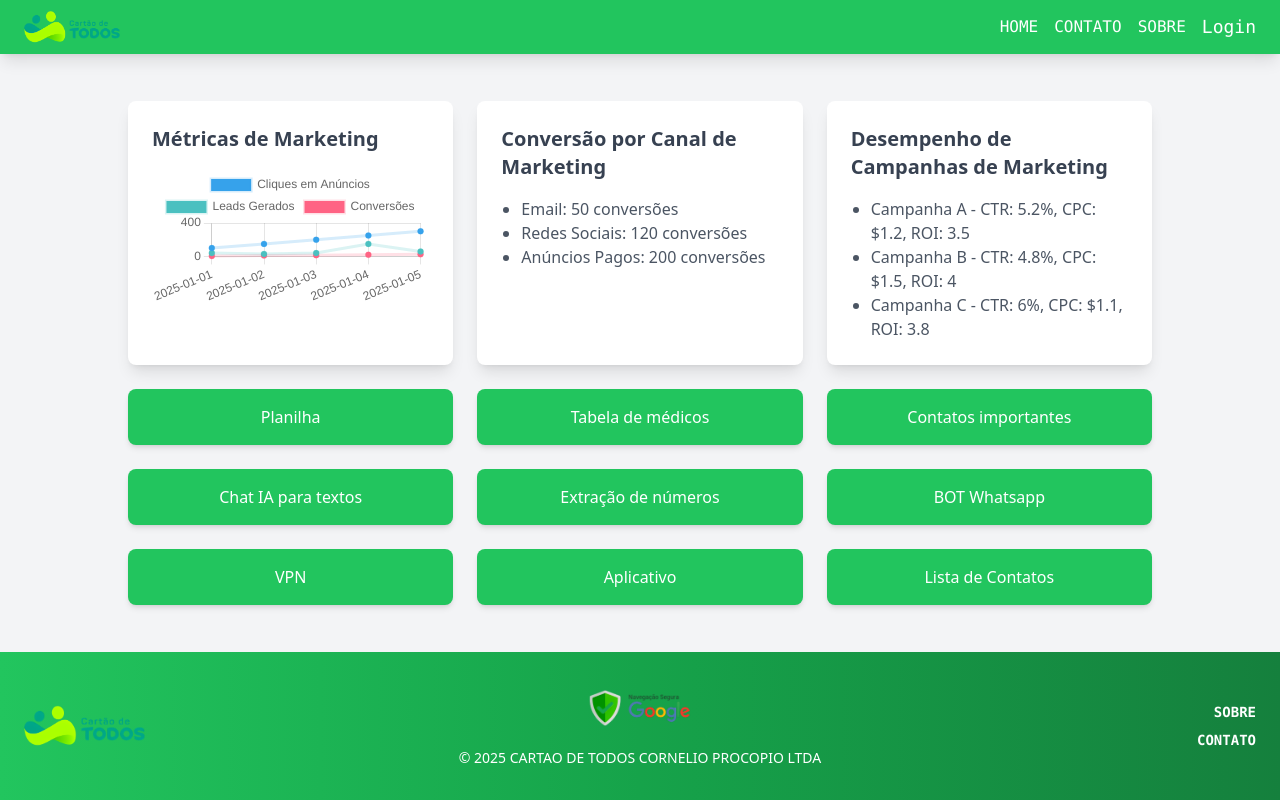
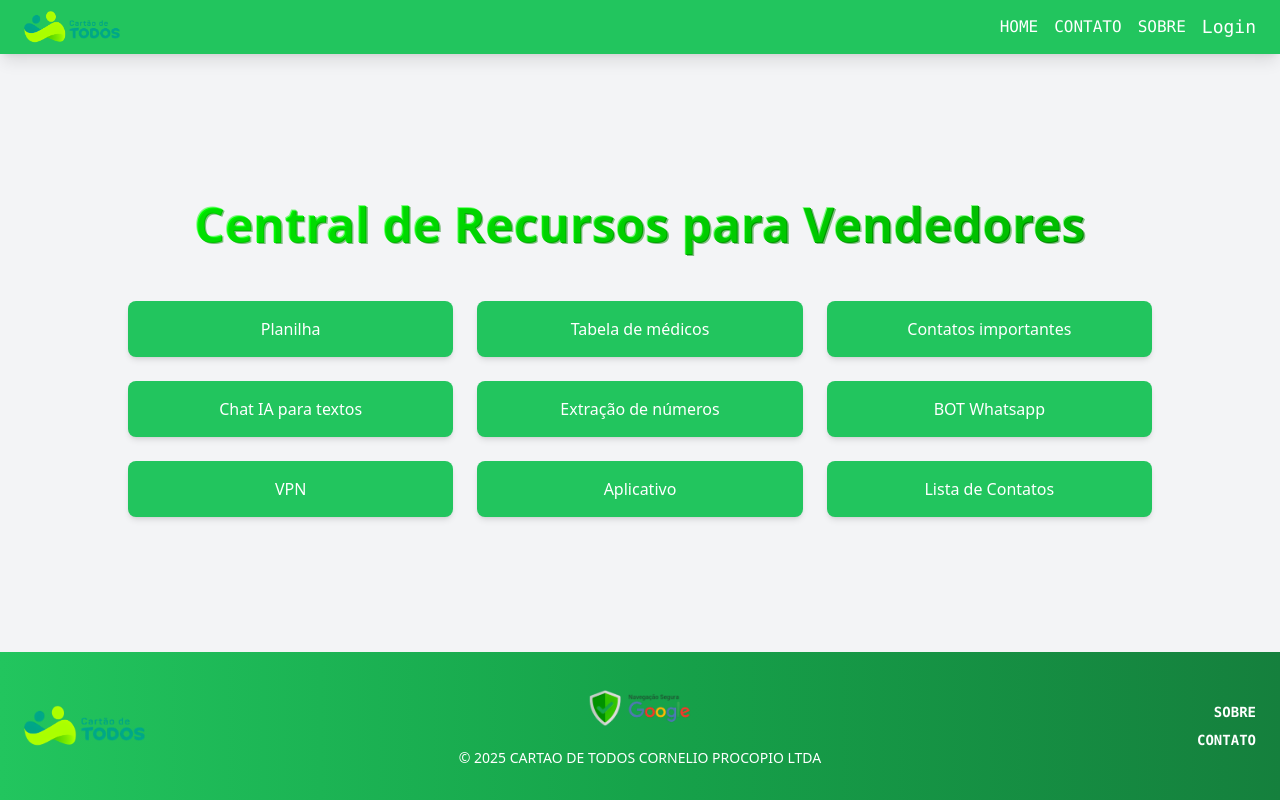
Before and after one commit to ViniciusCampeao/cdt, a React (Vite) app: page /admin in a window 1280 px wide. Built offline with nearby package versions, Linux system fonts and the light colour scheme; no server answers.

Commit message:
feat: new components

```diff
--- a/src/components/Dashboard/index.tsx
+++ b/src/components/Dashboard/index.tsx
@@ -1,68 +1,19 @@
-import React, { useEffect, useState } from 'react';
+import React from 'react';
 import Header from '../Header';
 import Footer from '../Footer';
-import MarketingMetrics from './partials/Mkt';
-import ConversionByChannel from './partials/Channel';
-import CampaignPerformance from './partials/Performance';
 import DashboardButton from './partials/DashboardButton';
 import 'chart.js/auto';
+import './partials/styles.css';
 
 const AdminDashboard: React.FC = () => {
-  const [marketingData, setMarketingData] = useState<{ labels: string[]; clicks: number[]; leads: number[]; conversions: number[] }>({ labels: [], clicks: [], leads: [], conversions: [] });
-  const [channelData, setChannelData] = useState<{ channel: string; conversions: number }[]>([]);
-  const [campaignData, setCampaignData] = useState<{ campaign: string; ctr: number; cpc: number; roi: number }[]>([]);
 
-  useEffect(() => {
-    const fetchMarketingData = async () => {
-      const data = [
-        { date: '2025-01-01', clicks: 100, leads: 40, conversions: 5 },
-        { date: '2025-01-02', clicks: 150, leads: 30, conversions: 10 },
-        { date: '2025-01-03', clicks: 200, leads: 40, conversions: 15 },
-        { date: '2025-01-04', clicks: 250, leads: 150, conversions: 20 },
-        { date: '2025-01-05', clicks: 300, leads: 60, conversions: 25 },
-      ];
-
-      const labels = data.map(item => item.date);
-      const clicks = data.map(item => item.clicks);
-      const leads = data.map(item => item.leads);
-      const conversions = data.map(item => item.conversions);
-
-      setMarketingData({ labels, clicks, leads, conversions });
-    };
-
-    const fetchChannelData = async () => {
-      const data = [
-        { channel: 'Email', conversions: 50 },
-        { channel: 'Redes Sociais', conversions: 120 },
-        { channel: 'Anúncios Pagos', conversions: 200 },
-      ];
-
-      setChannelData(data);
-    };
-
-    const fetchCampaignData = async () => {
-      const data = [
-        { campaign: 'Campanha A', ctr: 5.2, cpc: 1.2, roi: 3.5 },
-        { campaign: 'Campanha B', ctr: 4.8, cpc: 1.5, roi: 4.0 },
-        { campaign: 'Campanha C', ctr: 6.0, cpc: 1.1, roi: 3.8 },
-      ];
-
-      setCampaignData(data);
-    };
-
-    fetchMarketingData();
-    fetchChannelData();
-    fetchCampaignData();
-  }, []);
 
   return (
     <div className="min-h-screen flex flex-col">
       <Header />
       <div className="flex flex-1 flex-col items-center justify-center p-10 bg-gray-100">
+      <h1 className="futuristic-text text-center mb-10">Central de Recursos para Vendedores</h1>
         <div className="grid grid-cols-1 md:grid-cols-2 lg:grid-cols-3 gap-6 w-full max-w-5xl">
-          <MarketingMetrics data={marketingData} />
-          <ConversionByChannel data={channelData} />
-          <CampaignPerformance data={campaignData} />
           <DashboardButton label="Planilha" path="/planilha" />
           <DashboardButton label="Tabela de médicos" path="/doctors" />
           <DashboardButton label="Contatos importantes" path="/importantNumbers" />
--- a/src/components/Dashboard/partials/Channel.tsx
+++ /dev/null
@@ -1,25 +0,0 @@
-import React from 'react';
-
-interface ChannelProps {
-  data: {
-    channel: string;
-    conversions: number;
-  }[];
-}
-
-const Channel: React.FC<ChannelProps> = ({ data }) => {
-  return (
-    <div className="p-6 bg-white rounded-lg shadow-lg">
-      <h3 className="text-xl font-semibold text-gray-700 mb-4">Conversão por Canal de Marketing</h3>
-      <ul className="list-disc ml-5">
-        {data.map(channel => (
-          <li key={channel.channel} className="text-gray-600">
-            {channel.channel}: {channel.conversions} conversões
-          </li>
-        ))}
-      </ul>
-    </div>
-  );
-};
-
-export default Channel;
--- a/src/components/Dashboard/partials/Mkt.tsx
+++ /dev/null
@@ -1,49 +0,0 @@
-import React from 'react';
-import { Line } from 'react-chartjs-2';
-
-interface MarketingMetricsChartProps {
-  data: {
-    labels: string[];
-    clicks: number[];
-    leads: number[];
-    conversions: number[];
-  };
-}
-
-const Mkt: React.FC<MarketingMetricsChartProps> = ({ data }) => {
-  const chartData = {
-    labels: data.labels,
-    datasets: [
-      {
-        label: 'Cliques em Anúncios',
-        data: data.clicks,
-        fill: false,
-        backgroundColor: 'rgb(54, 162, 235)',
-        borderColor: 'rgba(54, 162, 235, 0.2)',
-      },
-      {
-        label: 'Leads Gerados',
-        data: data.leads,
-        fill: false,
-        backgroundColor: 'rgb(75, 192, 192)',
-        borderColor: 'rgba(75, 192, 192, 0.2)',
-      },
-      {
-        label: 'Conversões',
-        data: data.conversions,
-        fill: false,
-        backgroundColor: 'rgb(255, 99, 132)',
-        borderColor: 'rgba(255, 99, 132, 0.2)',
-      },
-    ],
-  };
-
-  return (
-    <div className="p-6 bg-white rounded-lg shadow-lg">
-      <h3 className="text-xl font-semibold text-gray-700 mb-4">Métricas de Marketing</h3>
-      <Line data={chartData} />
-    </div>
-  );
-};
-
-export default Mkt;
--- a/src/components/Dashboard/partials/Performance.tsx
+++ /dev/null
@@ -1,27 +0,0 @@
-import React from 'react';
-
-interface PerformanceProps {
-  data: {
-    campaign: string;
-    ctr: number;
-    cpc: number;
-    roi: number;
-  }[];
-}
-
-const Performance: React.FC<PerformanceProps> = ({ data }) => {
-  return (
-    <div className="p-6 bg-white rounded-lg shadow-lg">
-      <h3 className="text-xl font-semibold text-gray-700 mb-4">Desempenho de Campanhas de Marketing</h3>
-      <ul className="list-disc ml-5">
-        {data.map(campaign => (
-          <li key={campaign.campaign} className="text-gray-600">
-            {campaign.campaign} - CTR: {campaign.ctr}%, CPC: ${campaign.cpc}, ROI: {campaign.roi}
-          </li>
-        ))}
-      </ul>
-    </div>
-  );
-};
-
-export default Performance;
--- /dev/null
+++ b/src/components/Dashboard/partials/styles.css
@@ -0,0 +1,38 @@
+.futuristic-text {
+  font-size: 2rem;
+  font-weight: bold;
+  background: linear-gradient(90deg, #00ff00 0%, #008000 100%);
+  background-clip: text;
+  -webkit-background-clip: text;
+  -webkit-text-fill-color: transparent;
+  animation: glitch 3s infinite;
+  transition: all 0.1s ease-in-out;
+  display: inline-block;
+  cursor: pointer;
+}
+@media (min-width: 768px) {
+  .futuristic-text {
+    font-size: 3rem;
+  }
+}
+.futuristic-text:hover {
+  opacity: 0.75;
+  transform: translateY(-3px);
+}
+@keyframes glitch {
+  0% {
+    text-shadow: none;
+  }
+  25% {
+    text-shadow: 2px 2px #00ff00, -3px -3px #008000;
+  }
+  50% {
+    text-shadow: 2px -2px #008000, -3px 3px #00ff00;
+  }
+  75% {
+    text-shadow: -2px -2px #00ff00, 3px 3px #008000;
+  }
+  100% {
+    text-shadow: none;
+  }
+}
```
